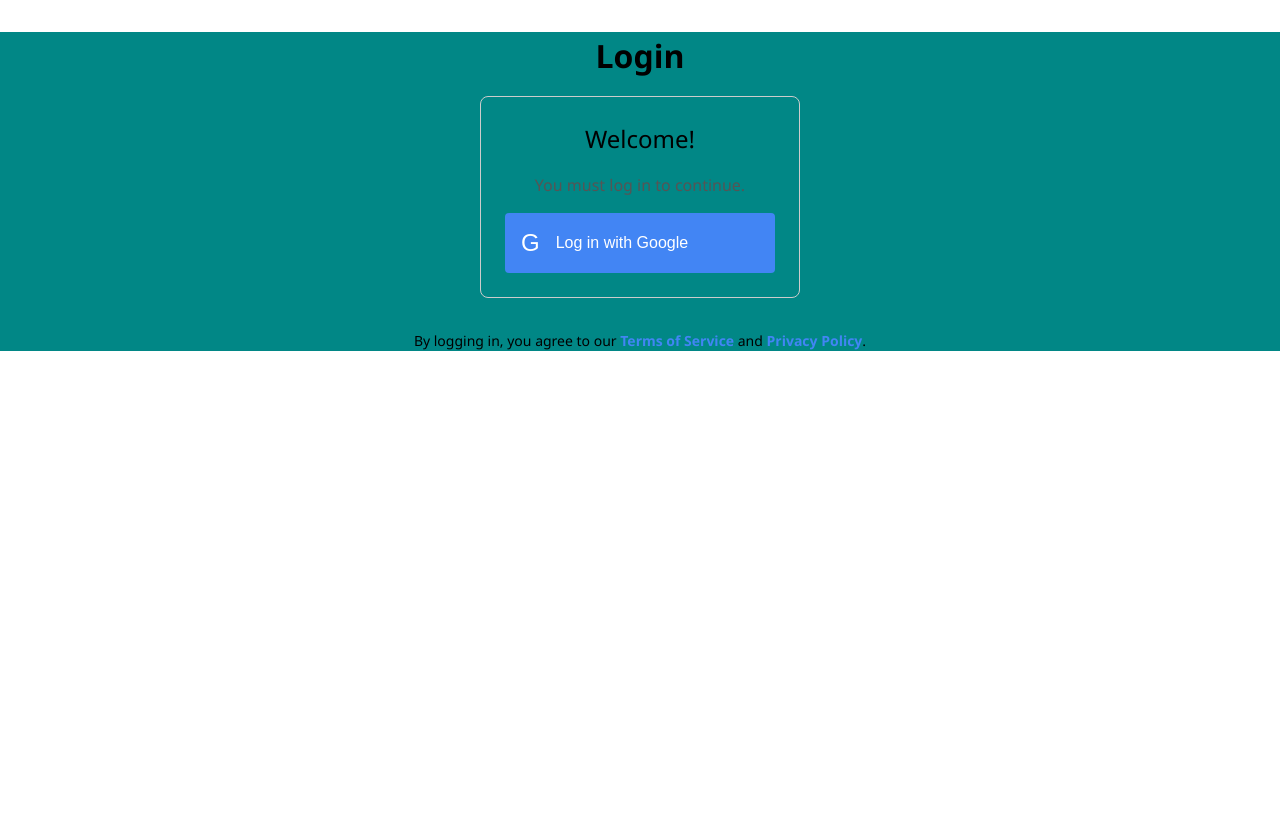
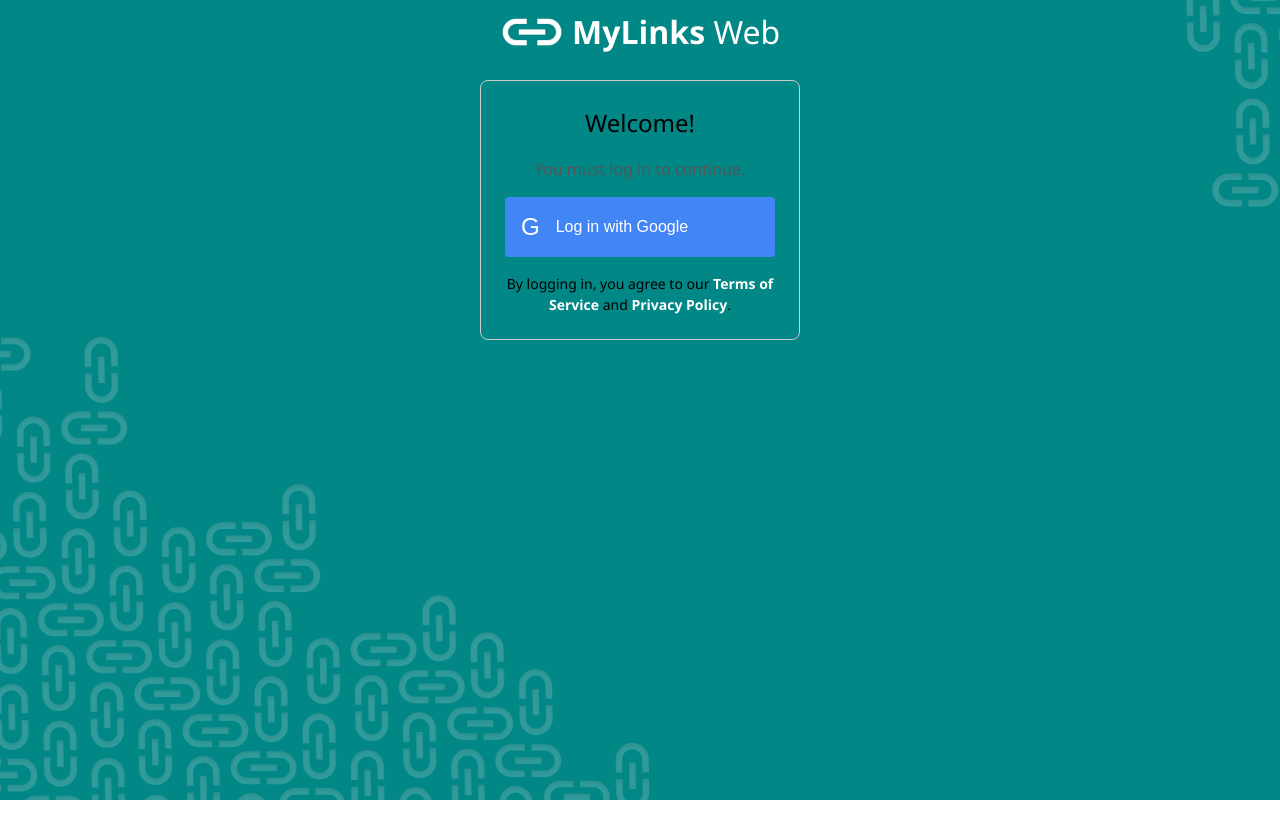
Before and after one commit to SalehK98/myLinks, a React (Vite) app: page / in a window 1280 px wide. After the commit the page ends 800 px from the top, so only its background shows below. Built offline with nearby package versions, Linux system fonts and the light colour scheme.

Commit message:
changed basic styling

```diff
--- a/src/pages/Login/LoginPage.jsx
+++ b/src/pages/Login/LoginPage.jsx
@@ -1,4 +1,5 @@
 import styles from "../../styles/LoginPage.module.css";
+import linkIcon from "../../assets/icons/icons8-link-96.webp";
 
 export default function LoginPage() {
   return (
@@ -9,19 +10,22 @@
     //       <div className={styles.}></div>
     //     </div>
     <div className={styles.loginContainer}>
-      <h1 className={styles.title}>Login</h1>
+      <h1 className={styles.title}>
+        <img src={linkIcon} style={{ width: "4rem" }} /> &nbsp;<b>MyLinks</b>{" "}
+        &nbsp;Web
+      </h1>
       <div className={styles.welcomeBox}>
         <p className={styles.welcomeText}>Welcome!</p>
         <p className={styles.mustLoginText}>You must log in to continue.</p>
         <button className={styles.googleLoginButton}>
           <span className={styles.googleIcon}>G</span> Log in with Google
         </button>
-      </div>
-      <div className={styles.termsContainer}>
-        <p className={styles.termsText}>
-          By logging in, you agree to our <a href="#">Terms of Service</a> and{" "}
-          <a href="#">Privacy Policy</a>.
-        </p>
+        <div className={styles.termsContainer}>
+          <p className={styles.termsText}>
+            By logging in, you agree to our <a href="#">Terms of Service</a> and{" "}
+            <a href="#">Privacy Policy</a>.
+          </p>
+        </div>
       </div>
     </div>
   );
--- a/src/styles/LoginPage.module.css
+++ b/src/styles/LoginPage.module.css
@@ -8,14 +8,22 @@
   display: flex;
   flex-direction: column;
   align-items: center;
-  margin-top: 2rem;
-  background-color: #018786;
-  background-image: url("../assets/Group_23@3x.webp");
+  /* margin-top: 2rem; */
+  /* background-color: #018786; */
+  background-image: url("../assets/loginBg.png");
+  background-size: cover;
+
+  height: 100vh;
+  width: 100%;
 }
 
 .title {
   font-size: 2rem;
   margin-bottom: 1rem;
+  display: flex;
+  align-items: center;
+  color: #fff;
+  font-weight: 400;
 }
 
 .welcomeBox {
@@ -64,7 +72,7 @@
 
 .termsText a {
   text-decoration: none;
-  color: #4285f4;
+  color: #fff;
   font-weight: bold;
 }
 
```
Also changed, not shown: src/assets/icons/icons8-link-96.webp (added).
